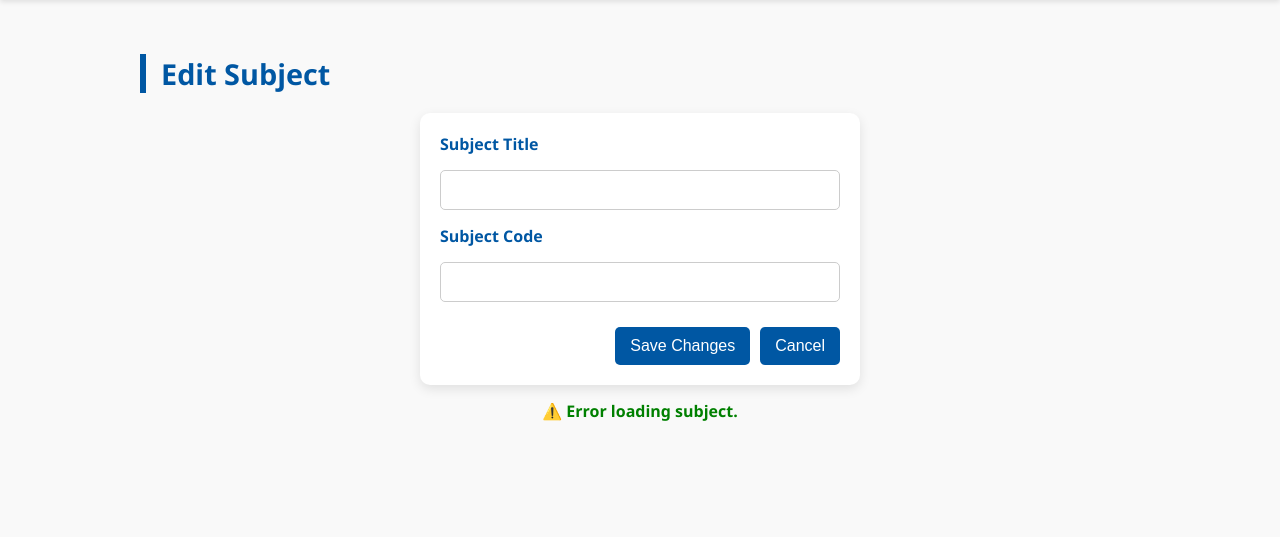
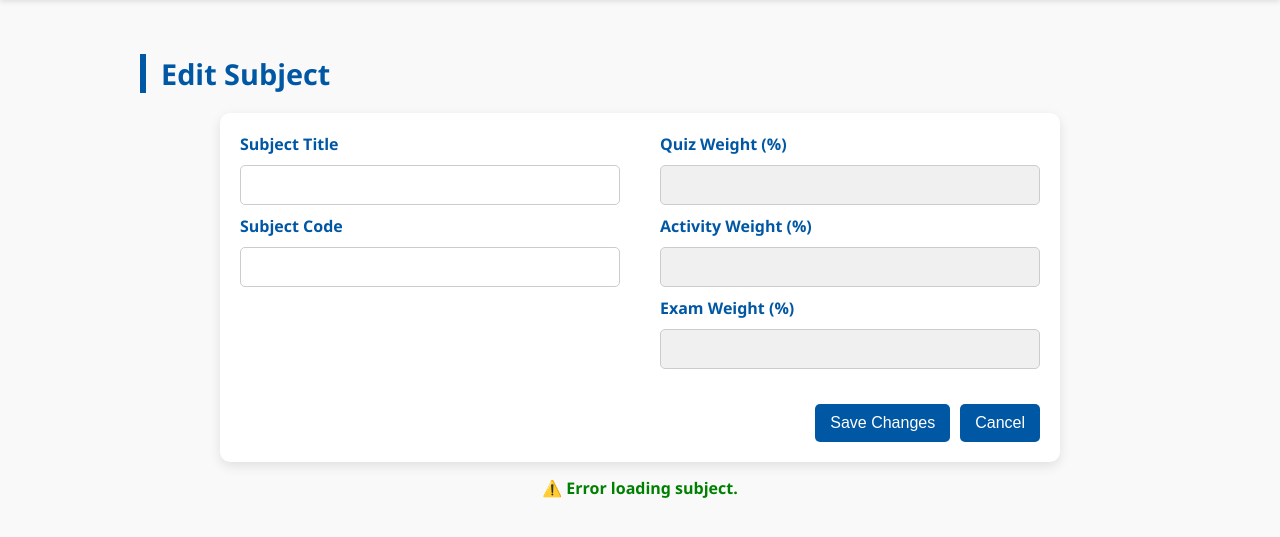
Before and after one commit to Nigler10/Student-Management-System, a Django app: template Project/app/templates/subject/subject_edit.html in a window 1280 px wide. Shown: the part 115-652 px from the top of the page. Run offline with Django 4.2, Linux system fonts and the light colour scheme; the template is opened without the code that fills it, so the values that code supplies are empty.

Commit message:
Polishing Subject CRUD - 60%

```diff
--- a/Project/app/models.py
+++ b/Project/app/models.py
@@ -59,7 +59,7 @@ class Subject(models.Model):
         super().save(*args, **kwargs)
 
     def __str__(self):
-        return self.title
+        return f"{self.title} - {self.code}"
 
 class Enrollment(models.Model):
     student = models.ForeignKey(Student, on_delete=models.CASCADE)
--- a/Project/app/templates/subject/subject_edit.html
+++ b/Project/app/templates/subject/subject_edit.html
@@ -8,11 +8,28 @@
 {% block content %}
 <h2>Edit Subject</h2>
 <form id="edit-subject-form">
-    <label for="title">Subject Title</label>
-    <input type="text" id="title" name="title" required>
+    <div class="form-columns">
+        <!-- Column 1: Title and Code -->
+        <div class="form-column">
+            <label for="title">Subject Title</label>
+            <input type="text" id="title" name="title" required>
 
-    <label for="code">Subject Code</label>
-    <input type="text" id="code" name="code" required>
+            <label for="code">Subject Code</label>
+            <input type="text" id="code" name="code" required>
+        </div>
+
+        <!-- Column 2: Grade Weights (Read-only) -->
+        <div class="form-column">
+            <label for="quiz_weight">Quiz Weight (%)</label>
+            <input type="number" id="quiz_weight" name="quiz_weight" readonly>
+
+            <label for="activity_weight">Activity Weight (%)</label>
+            <input type="number" id="activity_weight" name="activity_weight" readonly>
+
+            <label for="exam_weight">Exam Weight (%)</label>
+            <input type="number" id="exam_weight" name="exam_weight" readonly>
+        </div>
+    </div>
 
     <div class="button-group">
         <button type="submit">Save Changes</button>
--- a/Project/static/css/subject/subject_edit.css
+++ b/Project/static/css/subject/subject_edit.css
@@ -2,12 +2,25 @@ form {
     display: flex;
     flex-direction: column;
     gap: 15px;
-    max-width: 400px;
+    max-width: 800px;
     margin: auto;
     padding: 20px;
     background-color: #fff;
     border-radius: 10px;
     box-shadow: 0 4px 12px rgba(0, 0, 0, 0.1);
+}
+
+.form-columns {
+    display: flex;
+    justify-content: space-between;
+    gap: 40px;
+}
+
+.form-column {
+    flex: 1;
+    display: flex;
+    flex-direction: column;
+    gap: 10px;
 }
 
 label {
@@ -22,12 +35,17 @@ input {
     border-radius: 5px;
 }
 
-/* 👇 NEW: Align buttons side by side, pushed to the right */
+input[readonly] {
+    background-color: #f0f0f0;
+    color: #666;
+    cursor: not-allowed;
+}
+
 .button-group {
     display: flex;
     justify-content: flex-end;
     gap: 10px;
-    margin-top: 10px;
+    margin-top: 20px;
 }
 
 button {
--- a/Project/static/js/subject/subject_edit.js
+++ b/Project/static/js/subject/subject_edit.js
@@ -1,4 +1,4 @@
-// 👇 CSRF Token Helper (same as subject_create.js)
+// 👇 CSRF Token Helper (same as before)
 function getCookie(name) {
     let cookieValue = null;
     if (document.cookie && document.cookie !== '') {
@@ -16,19 +16,22 @@ function getCookie(name) {
 
 const csrftoken = getCookie('csrftoken');
 
-// 👇 Populate form with existing subject data
+// 👇 Load existing subject data
 fetch(`${API_BASE_URL}api/subjects/${SUBJECT_ID}/`)
     .then(res => res.json())
     .then(data => {
         document.getElementById("title").value = data.title;
         document.getElementById("code").value = data.code;
+        document.getElementById("quiz_weight").value = data.quiz_weight;
+        document.getElementById("activity_weight").value = data.activity_weight;
+        document.getElementById("exam_weight").value = data.exam_weight;
     })
     .catch(err => {
         console.error("Failed to load subject data:", err);
         document.getElementById("edit-status").textContent = "⚠️ Error loading subject.";
     });
 
-// 👇 Handle form submission
+// 👇 Submit updated data (title + code only)
 document.getElementById("edit-subject-form").addEventListener("submit", function(event) {
     event.preventDefault();
 
@@ -66,12 +69,12 @@ document.getElementById("edit-subject-form").addEventListener("submit", function
     });
 });
 
-// 👇 Cancel button
+// 👇 Auto-uppercase for subject code
+document.getElementById("code").addEventListener("input", function () {
+    this.value = this.value.toUpperCase();
+});
+
+// 👇 Cancel button goes back to list
 document.getElementById("cancel-button").addEventListener("click", () => {
     window.location.href = "/subjects/";
 });
-
-// 👇 Auto-uppercase subject code
-document.getElementById("code").addEventListener("input", function () {
-    this.value = this.value.toUpperCase();
-});
```
